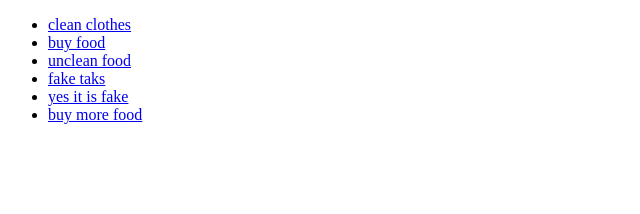
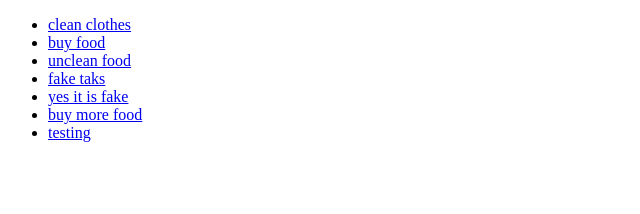
Before and after one commit to alejandromachin/202201-W6C1-alejandro-rodriguez-, a React (Create React App) app: page / in a window 1280 px wide. Shown: the top 214 px of the page, without its empty margins (0-640 px from the left). Built offline with nearby package versions, Linux system fonts and the light colour scheme.

Commit message:
modified path in ToDo component to toDo

```diff
--- a/src/fakedata/fakedata.js
+++ b/src/fakedata/fakedata.js
@@ -5,6 +5,7 @@ const fakedata = [
   { id: 4, name: "fake taks", done: false },
   { id: 5, name: "yes it is fake", done: false },
   { id: 6, name: "buy more food", done: false },
+  { id: 7, name: "testing", done: false },
 ];
 
 export default fakedata;
```
